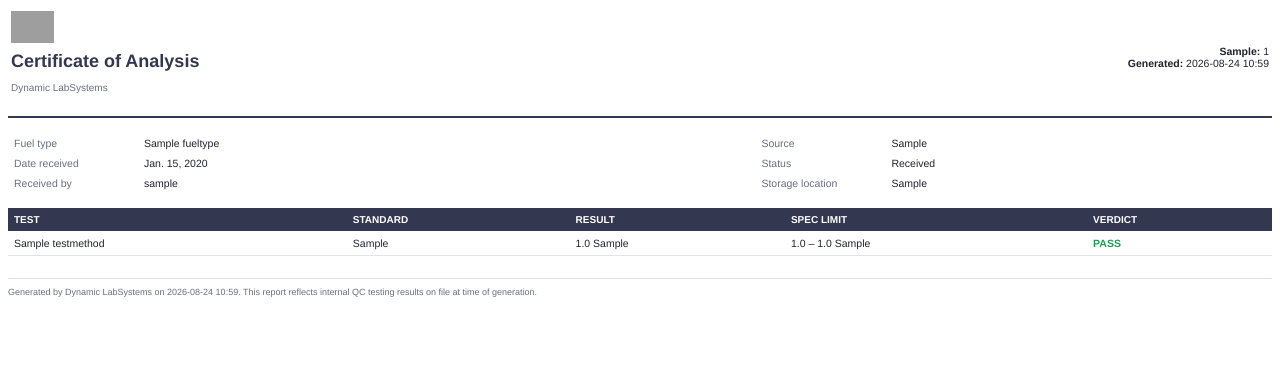
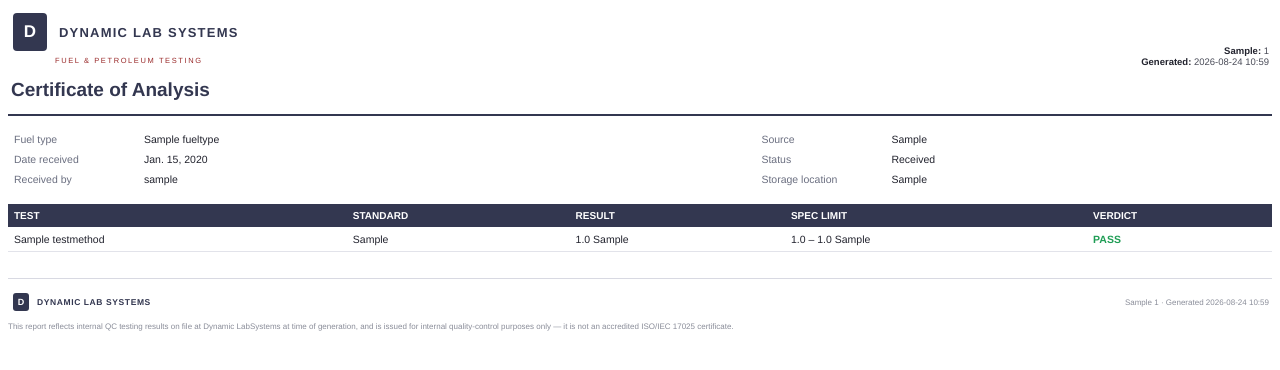
Before and after one commit to Philip199710/Dynamic-LabSystems, a Django app: page /reports/sample/1/coa/preview/ in a window 1280 px wide. Shown: the top 370 px of the page. Run offline with Django 5.2, Linux system fonts and the light colour scheme; a user stored in the database is signed in; tables that the repository leaves empty hold one stand-in row (values such as "Sample post"); grey boxes are pictures that could not be loaded.

Commit message:
Update coa_pdf.html

```diff
--- a/templates/reports/coa_pdf.html
+++ b/templates/reports/coa_pdf.html
@@ -3,12 +3,25 @@
 <head>
 <meta charset="utf-8">
 <style>
-  @page { size: A4; margin: 2cm 1.8cm; }
+  @page { size: A4; margin: 2cm 1.8cm 1.8cm; }
   body { font-family: Helvetica, Arial, sans-serif; font-size: 11px; color: #22232e; }
-  .header-table { width: 100%; border-bottom: 2px solid #333750; padding-bottom: 10px; margin-bottom: 14px; }
-  .header-table img { height: 32px; }
-  .title { color: #333750; font-size: 18px; font-weight: bold; margin: 0 0 2px; }
-  .subtitle { color: #6b6f80; font-size: 10px; }
+
+  /* Brand mark: navy square badge with a white "D", set beside the wordmark. */
+  .brand-table { width: 100%; }
+  .brand-mark {
+    width: 34px; padding: 9px 0; background-color: #333750; color: #ffffff;
+    text-align: center; vertical-align: middle; font-family: Helvetica, Arial, sans-serif;
+    font-size: 17px; font-weight: bold; border-radius: 4px;
+  }
+  .brand-name { padding-left: 10px; vertical-align: middle; }
+  .brand-name .co { color: #333750; font-size: 13px; font-weight: bold; letter-spacing: 1.2px; }
+  .brand-tag { color: #9a2b2b; font-size: 7.5px; letter-spacing: 1.6px; padding-left: 44px; margin: 3px 0 0; }
+  .meta-block { text-align: right; font-size: 9.5px; color: #4a4c58; vertical-align: middle; }
+  .meta-block strong { color: #22232e; }
+
+  .header-table { width: 100%; border-bottom: 2px solid #333750; padding-bottom: 10px; margin-bottom: 12px; }
+  .title { color: #333750; font-size: 19px; font-weight: bold; margin: 14px 0 0; }
+
   table.meta { width: 100%; margin-bottom: 14px; }
   table.meta td { padding: 3px 4px; font-size: 10.5px; vertical-align: top; }
   table.meta td.label { color: #6b6f80; width: 120px; }
@@ -18,18 +31,32 @@
   .pass { color: #1f9d55; font-weight: bold; }
   .fail { color: #c62a21; font-weight: bold; }
   .unknown { color: #6b6f80; }
-  .footer { margin-top: 22px; font-size: 9px; color: #6b6f80; border-top: 1px solid #e2e3ea; padding-top: 8px; }
+
+  .footer { margin-top: 26px; border-top: 1px solid #d8d9e2; padding-top: 9px; }
+  .footer-table { width: 100%; }
+  .footer-mark {
+    width: 16px; padding: 4px 0; background-color: #333750; color: #ffffff;
+    text-align: center; vertical-align: middle; font-size: 9px; font-weight: bold; border-radius: 3px;
+  }
+  .footer-brand { padding-left: 6px; font-size: 8.5px; color: #333750; font-weight: bold; letter-spacing: 0.6px; vertical-align: middle; }
+  .footer-note { font-size: 8px; color: #8a8d99; margin: 5px 0 0; line-height: 1.5; }
+  .footer-meta { text-align: right; font-size: 8px; color: #8a8d99; vertical-align: middle; }
 </style>
 </head>
 <body>
   <table class="header-table">
     <tr>
-      <td style="width:60%;">
-        {% if logo_data_uri %}<img src="{{ logo_data_uri }}"><br>{% endif %}
-        <p class="title" style="margin-top:6px;">Certificate of Analysis</p>
-        <p class="subtitle">{{ site_name }}</p>
+      <td style="width:58%;">
+        <table class="brand-table">
+          <tr>
+            <td class="brand-mark">D</td>
+            <td class="brand-name"><span class="co">DYNAMIC LAB SYSTEMS</span></td>
+          </tr>
+        </table>
+        <p class="brand-tag">FUEL &amp; PETROLEUM TESTING</p>
+        <p class="title">Certificate of Analysis</p>
       </td>
-      <td style="width:40%; text-align:right; font-size:10.5px;">
+      <td style="width:42%;" class="meta-block">
         <strong>Sample:</strong> {{ sample.sample_id }}<br>
         <strong>Generated:</strong> {{ generated_at|date:"Y-m-d H:i" }}
       </td>
@@ -75,7 +102,23 @@
   </table>
 
   <div class="footer">
-    Generated by {{ site_name }} on {{ generated_at|date:"Y-m-d H:i" }}. This report reflects internal QC testing results on file at time of generation.
+    <table class="footer-table">
+      <tr>
+        <td style="width:55%;">
+          <table>
+            <tr>
+              <td class="footer-mark">D</td>
+              <td class="footer-brand">DYNAMIC LAB SYSTEMS</td>
+            </tr>
+          </table>
+        </td>
+        <td style="width:45%;" class="footer-meta">Sample {{ sample.sample_id }} &middot; Generated {{ generated_at|date:"Y-m-d H:i" }}</td>
+      </tr>
+    </table>
+    <p class="footer-note">
+      This report reflects internal QC testing results on file at {{ site_name }} at time of generation, and is issued for
+      internal quality-control purposes only — it is not an accredited ISO/IEC 17025 certificate.
+    </p>
   </div>
 </body>
 </html>
```
